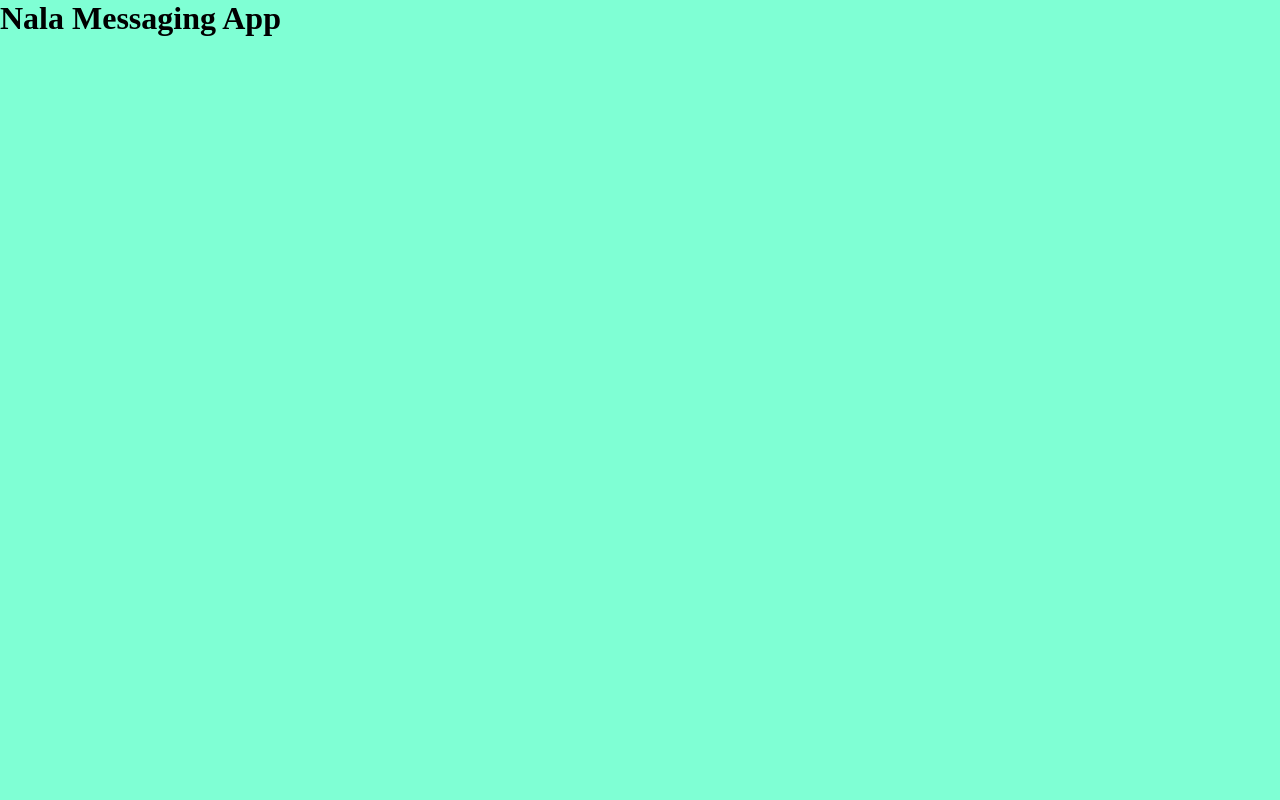
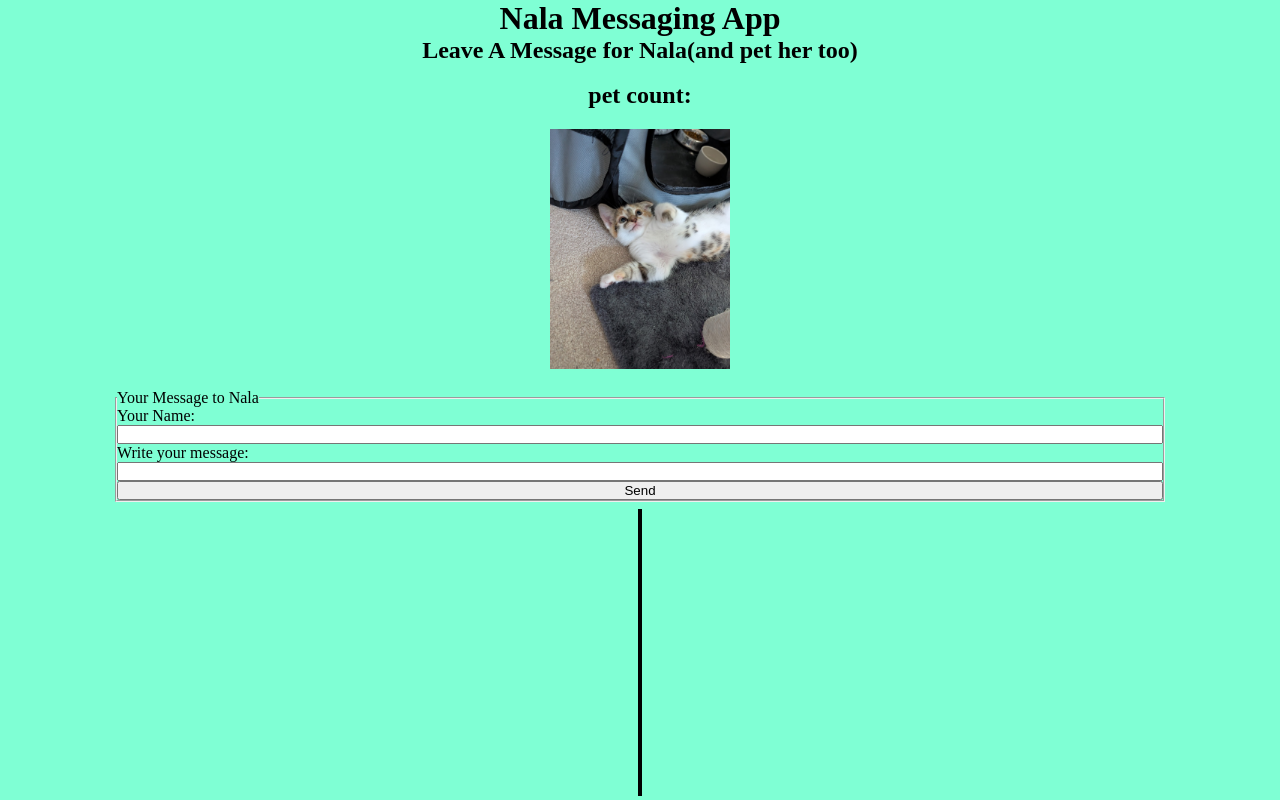
Before and after one commit to Reayon247/week04-assignment, a website built with Vite: page client/index.html in a window 1280 px wide. Built offline with nearby package versions, Linux system fonts and the light colour scheme; files whose address does not match are found by name.

Commit message:
feat: message system and a bit of css

```diff
--- a/client/index.html
+++ b/client/index.html
@@ -11,6 +11,30 @@
   <body>
     <header>
       <h1>Nala Messaging App</h1>
+      <h2>Leave A Message for Nala(and pet her too)</h2>
     </header>
+    <main>
+      <section class="imgSection">
+        <h2>pet count:</h2>
+        <img
+          src="./src/Nala-ear-side.jpg"
+          alt="A photo of Nala"
+          class="nala-image"
+        />
+      </section>
+      <section class="formSection">
+        <form id="messageform">
+          <fieldset class="formField">
+            <legend>Your Message to Nala</legend>
+            <label for="name">Your Name:</label>
+            <input type="text" name="name" required />
+            <label for="message">Write your message:</label>
+            <input type="text" name="message" required />
+            <button type="submit">Send</button>
+          </fieldset>
+        </form>
+      </section>
+      <section id="user-messages" class="messagesSection"></section>
+    </main>
   </body>
 </html>
--- a/client/src/main.js
+++ b/client/src/main.js
@@ -1 +1,60 @@
 console.log("hello world");
+
+// send the message to the database when send is pressed
+const messageForm = document.getElementById("messageform");
+
+function handleSubmit(event) {
+  event.preventDefault();
+
+  const formData = new FormData(messageForm);
+  const formValues = Object.fromEntries(formData);
+
+  fetch("http://localhost:8080/newMessage", {
+    method: "POST",
+    headers: {
+      "Content-Type": "application/json",
+    },
+    body: JSON.stringify(formValues),
+  });
+  console.log(formValues);
+}
+
+messageForm.addEventListener("submit", handleSubmit);
+
+//Retreive data and display it in the chat box
+
+async function getMessage() {
+  const response = await fetch("http://localhost:8080/message");
+  const nalaMessages = await response.json();
+  // console.log(nalaMessages);
+  return nalaMessages;
+}
+
+// getMessage();
+
+const messageBox = document.getElementById("user-messages");
+
+function createMessageElements(messageArray) {
+  messageArray.forEach((item) => {
+    const messageName = document.createElement("h3");
+    const messageMessage = document.createElement("p");
+    const messageLikes = document.createElement("p");
+    //get a like image aswell, heart?
+    //make a delete button (Extra)
+
+    messageName.textContent = item.name;
+    messageMessage.textContent = item.message;
+    messageLikes.textContent = item.likes;
+
+    messageBox.appendChild(messageName);
+    messageBox.appendChild(messageMessage);
+    messageBox.appendChild(messageLikes);
+  });
+}
+
+async function renderMessages() {
+  const messageContent = await getMessage();
+  console.log(messageContent);
+  createMessageElements(messageContent);
+}
+renderMessages();
--- a/client/src/style.css
+++ b/client/src/style.css
@@ -6,4 +6,58 @@
 
 body {
   background-color: aquamarine;
+  display: grid;
+  grid-template-columns: 0.1fr 1fr 0.1fr;
+  grid-template-rows: 0.1fr 1fr;
+  height: 100dvh;
+  gap: 10px;
 }
+
+header {
+  grid-column-start: 2;
+  grid-column-end: 3;
+  display: flex;
+  flex-direction: column;
+  align-items: center;
+}
+
+h2 {
+  text-align: center;
+}
+
+main {
+  grid-column-start: 2;
+  grid-column-end: 3;
+  display: flex;
+  flex-direction: column;
+  align-items: center;
+  gap: 20px;
+}
+
+.nala-image {
+  height: 15rem;
+}
+
+.imgSection {
+  display: flex;
+  flex-direction: column;
+  align-items: center;
+  gap: 20px;
+}
+
+.formSection {
+  height: 100px;
+  width: 100%;
+}
+
+.messagesSection {
+  border: 2px solid black;
+  height: 40%;
+  overflow: auto;
+}
+
+.formField {
+  display: flex;
+  flex-direction: column;
+  width: 100%;
+}
```
Also changed, not shown: server/server.js (+18 -2 lines), client/src/Nala-ear-side.jpg (added).
